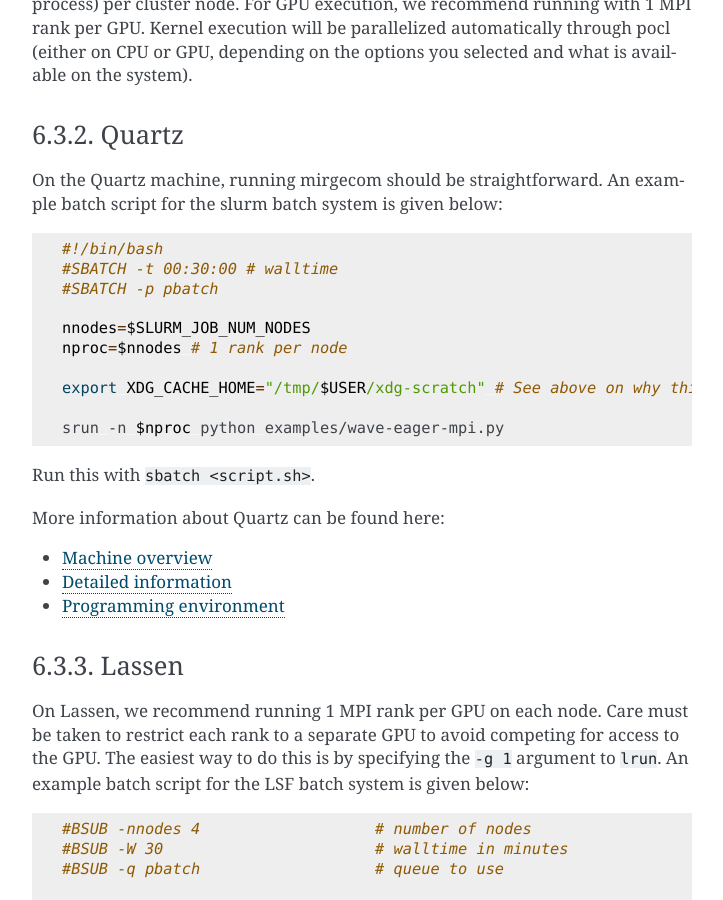
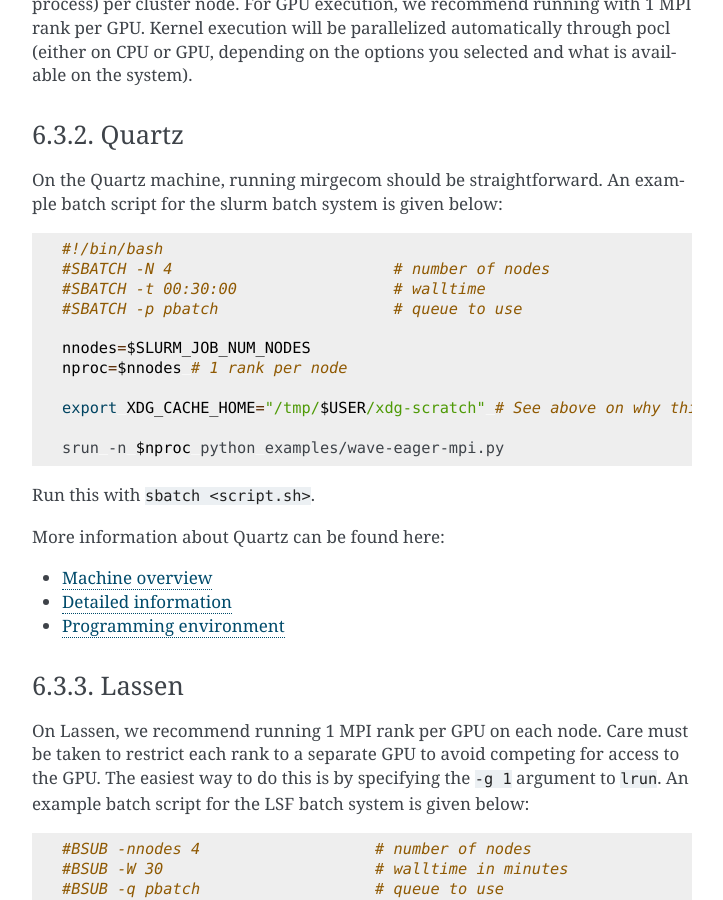
Before and after one commit to illinois-ceesd/mirgecom, a Sphinx documentation site: the page built from doc/running.rst, in a window 1280 px wide and 900 px high, scrolled down 1623 px. Shown: the whole window, without its empty margins (388-1111 px from the left). Built offline with Sphinx 7.4.7, drawn with Linux system fonts in a browser that asks for light colours.

Commit message:
Update doc/running.rst
Co-authored-by: Matt Smith <mjsmith6@illinois.edu>

```diff
--- a/doc/running.rst
+++ b/doc/running.rst
@@ -84,8 +84,9 @@
 .. code-block:: bash
 
    #!/bin/bash
-   #SBATCH -t 00:30:00 # walltime
-   #SBATCH -p pbatch
+   #SBATCH -N 4                        # number of nodes
+   #SBATCH -t 00:30:00                 # walltime
+   #SBATCH -p pbatch                   # queue to use
 
    nnodes=$SLURM_JOB_NUM_NODES
    nproc=$nnodes # 1 rank per node
```
